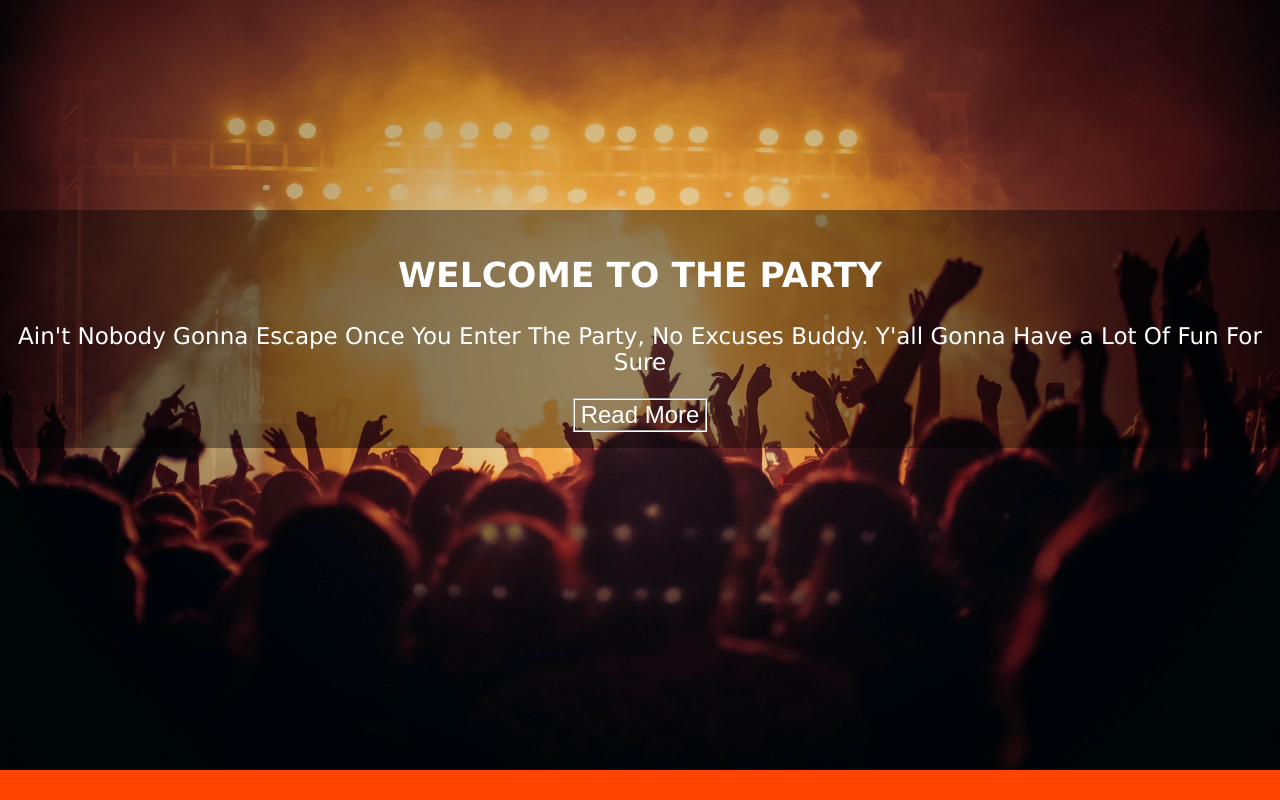
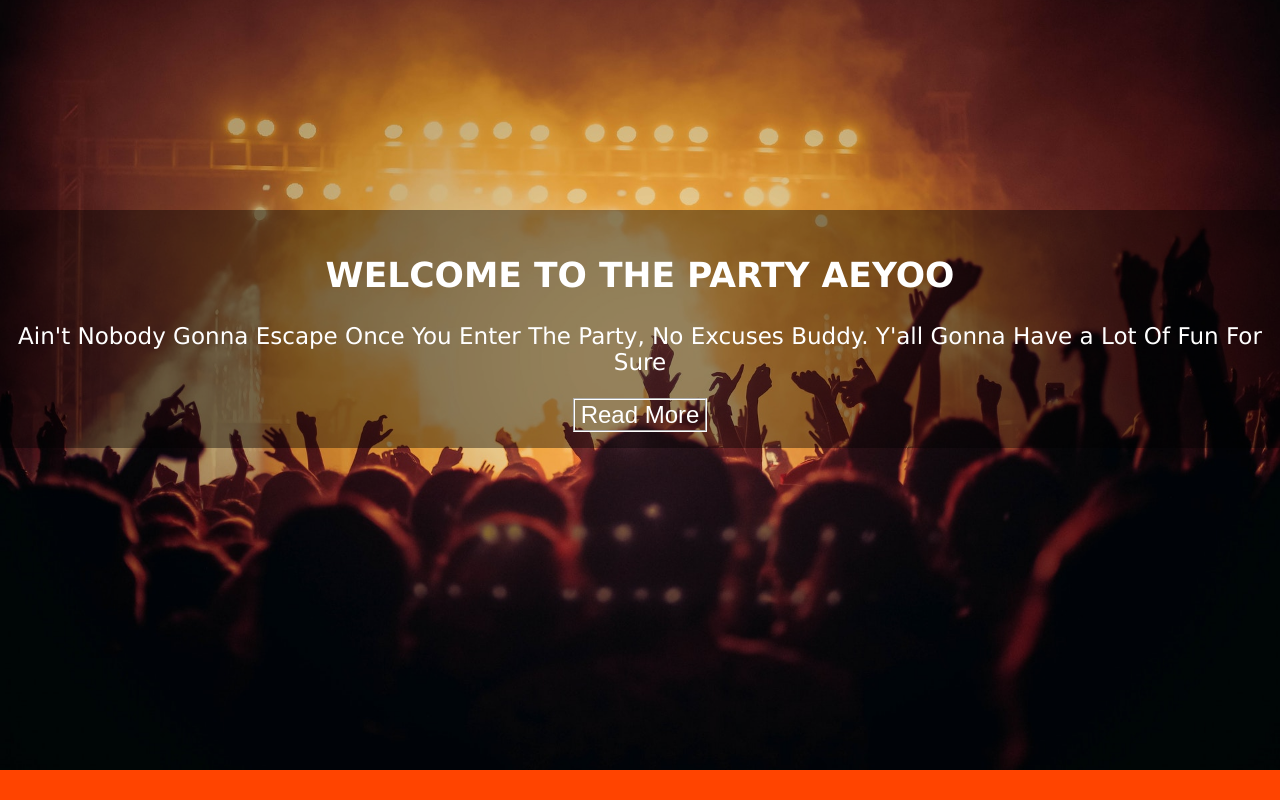
Before and after one commit to ShantanuGeekHub/welcome-to-the-party.com, a plain HTML site: page index.html in a window 1280 px wide. Shown: the top 800 px of the page. Drawn offline with Linux system fonts and the light colour scheme.

Commit message:
Update index.html

```diff
--- a/index.html
+++ b/index.html
@@ -12,7 +12,7 @@
     <div class="bgimg">
         <div class="blacktranspbg">
         <div id="text1">
-            <h2>WELCOME TO THE PARTY</h2>
+            <h2>WELCOME TO THE PARTY AEYOO</h2>
             <p>Ain't Nobody Gonna Escape Once You Enter The Party, No Excuses Buddy.
                 Y'all Gonna Have a Lot Of Fun For Sure
             </p>
```
